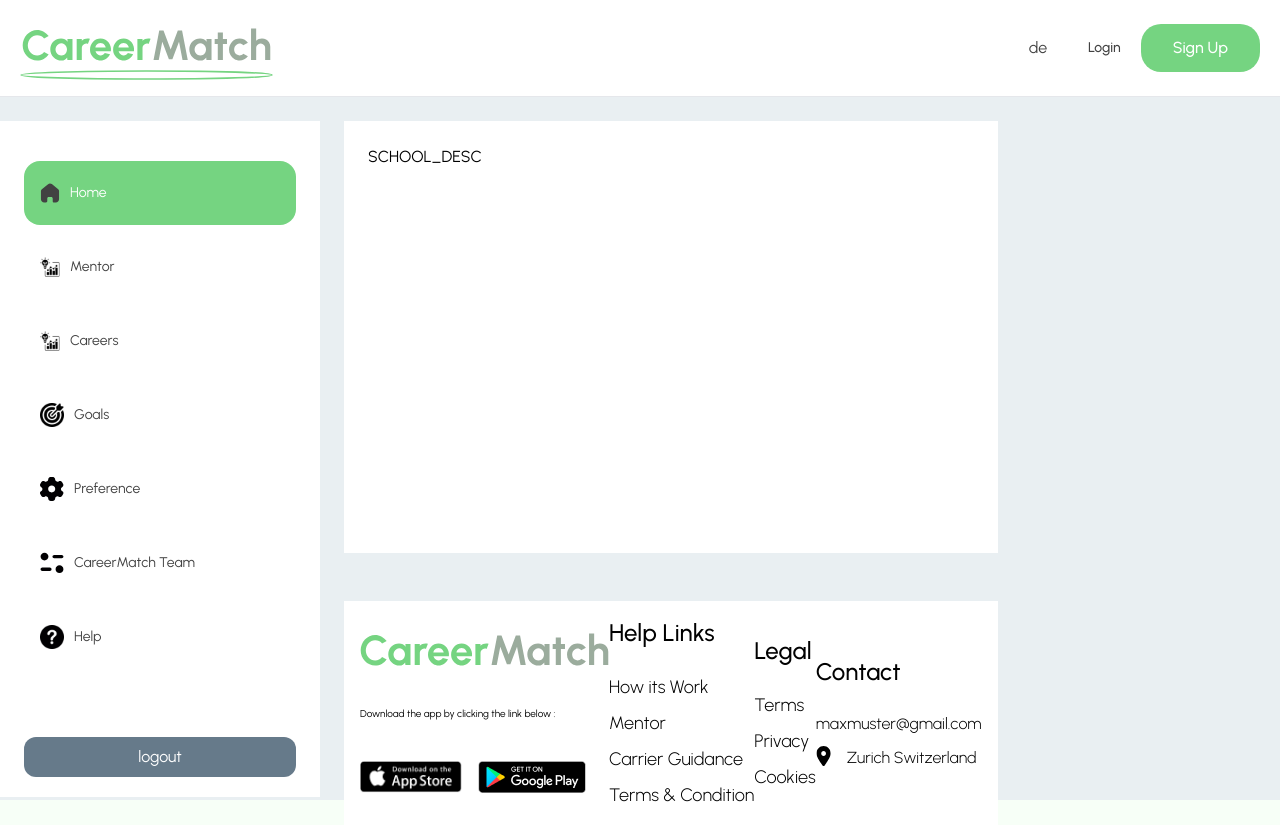
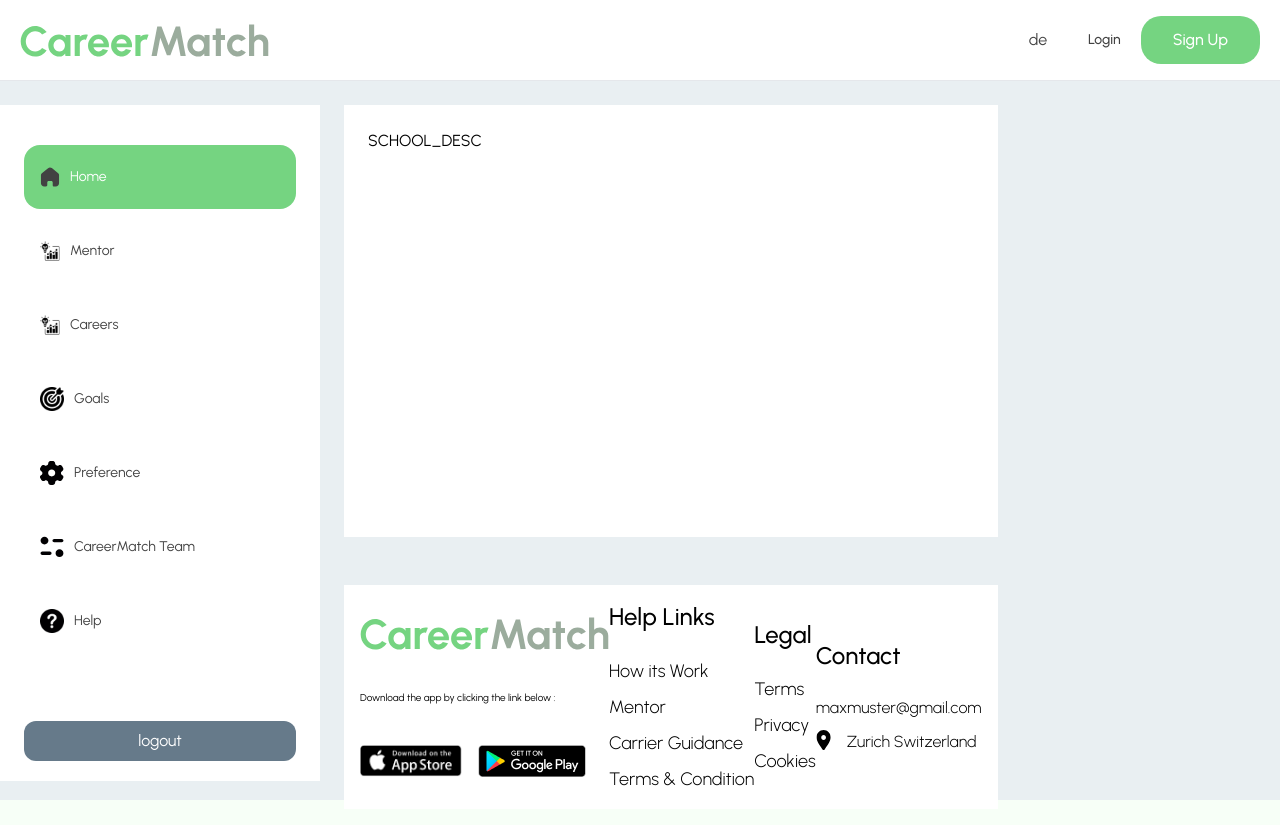
Before and after one commit to SherNadir/mind-lap, a Next.js app: page /en/dashboard in a window 1280 px wide. Built offline with nearby package versions, Linux system fonts and the light colour scheme; what i18next-resources-to-backend would draw is missing.

Commit message:
added text logo in dashboard

```diff
--- a/src/components/DashboardNavbar/DashboardNavbar.jsx
+++ b/src/components/DashboardNavbar/DashboardNavbar.jsx
@@ -1,7 +1,7 @@
 "use client";
 
 import React, { Fragment, useEffect, useState } from "react";
-import { Logo } from "@/svgs/icons";
+import { Logo, TextLogo } from "@/svgs/icons";
 import {
   Disclosure,
   DisclosureButton,
@@ -66,7 +66,7 @@
                 className="text-primary cursor-pointer"
                 onClick={() => router.push("/")}
               >
-                <Logo className="w-40 md:w-full" />
+                <TextLogo className="w-40 md:w-full" />
               </div>
 
               <div className=" gap-5 hidden md:flex items-center">
```
